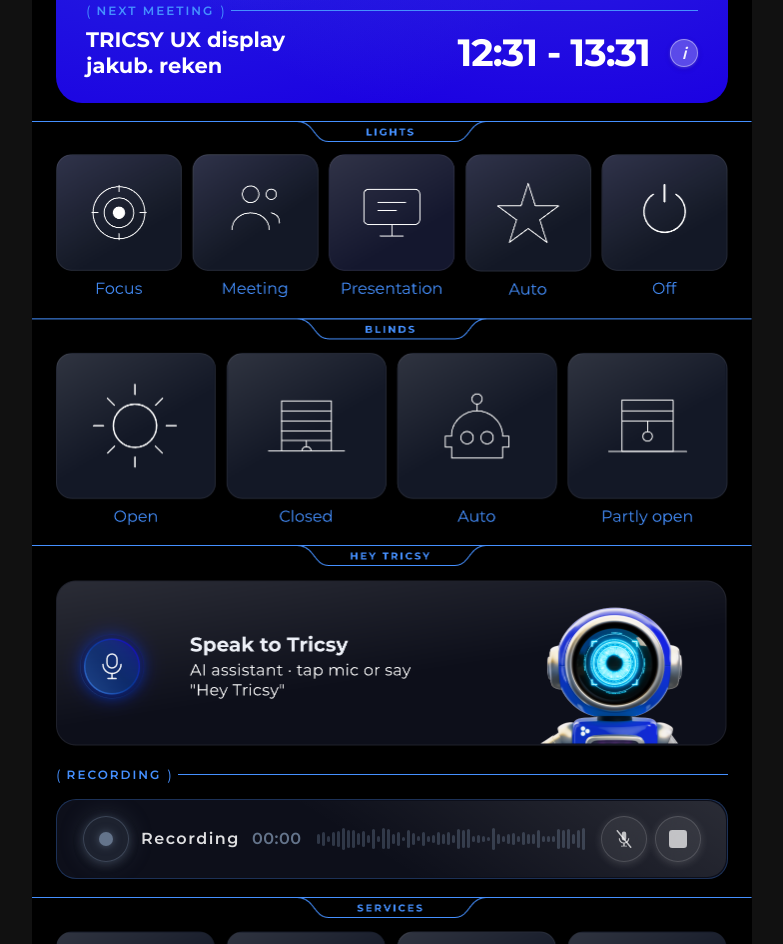
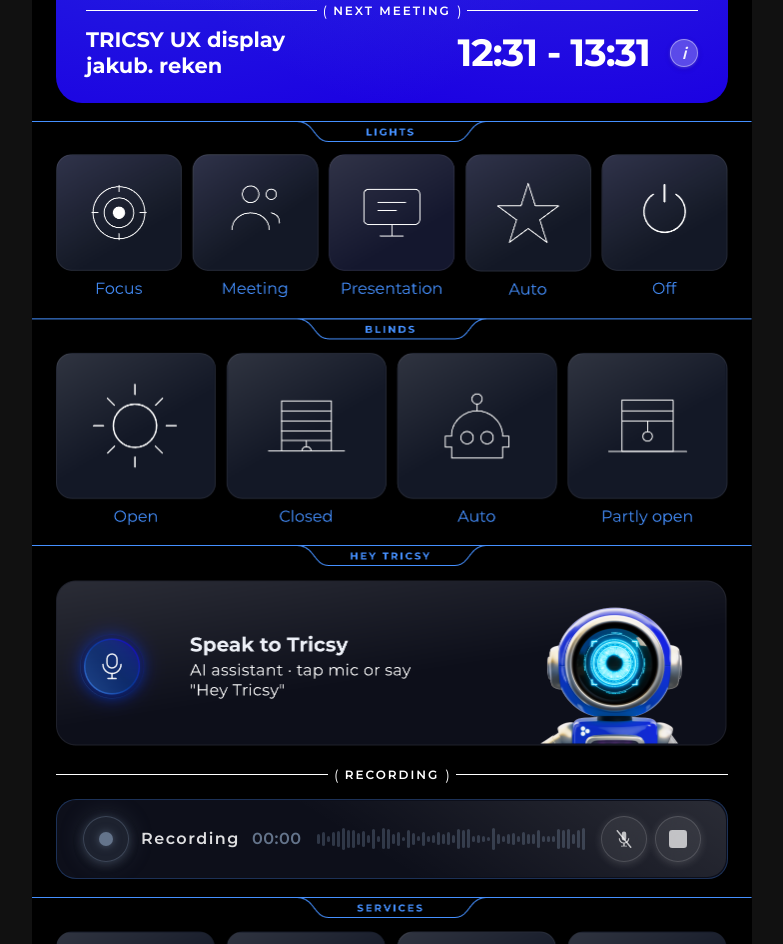
Before and after one commit to jimmyReggaen/occupysidebar10, a plain HTML site: page index.html in a window 1280 px wide. Shown: the part 694-1638 px from the top of the page, without its empty margins (248-1031 px from the left). Drawn offline with Linux system fonts and the light colour scheme.

Commit message:
Slash separators: centered, all white (lines, brackets, text)
Co-Authored-By: Claude Opus 4.6 (1M context) <noreply@anthropic.com>

```diff
--- a/index.html
+++ b/index.html
@@ -65,12 +65,12 @@ body{
 .rec-slash .label-wrap{
   display:flex;align-items:center;gap:6px;flex-shrink:0;
 }
-.rec-slash::after{
-  content:'';flex:1;height:1px;background:#4590ff;
+.rec-slash::before,.rec-slash::after{
+  content:'';flex:1;height:1px;background:#fff;
 }
-.rec-slash .bracket{font-size:14px;color:#4590ff;font-weight:300;}
+.rec-slash .bracket{font-size:14px;color:#fff;font-weight:300;}
 .rec-slash .dot{display:none}
-.rec-slash span.txt{font-size:12px;font-weight:600;color:#4590ff;letter-spacing:2px;text-transform:uppercase}
+.rec-slash span.txt{font-size:12px;font-weight:600;color:#fff;letter-spacing:2px;text-transform:uppercase}
 .rec-card{
   margin:14px 24px 0;border-radius:20px;background:#0d0f1a;
   border:1.5px solid #4590ff44;
@@ -214,12 +214,12 @@ body{
   display:flex;align-items:center;
   height:20px;padding:0 30px;margin:8px 0 0;gap:6px;
 }
-.occ-slash::after{
-  content:'';flex:1;height:1px;background:#4590ff;
+.occ-slash::before,.occ-slash::after{
+  content:'';flex:1;height:1px;background:#fff;
 }
-.occ-slash .bracket{font-size:14px;color:#4590ff;font-weight:300;}
+.occ-slash .bracket{font-size:14px;color:#fff;font-weight:300;}
 .occ-slash span.txt{
-  font-size:12px;font-weight:600;color:#4590ff;letter-spacing:2px;
+  font-size:12px;font-weight:600;color:#fff;letter-spacing:2px;
   text-transform:uppercase;flex-shrink:0;
 }
 .occ-meeting-row{
@@ -325,12 +325,12 @@ body{
   display:flex;align-items:center;
   height:20px;padding:0 30px;margin:8px 0 0;gap:6px;
 }
-.free-slash::after{
-  content:'';flex:1;height:1px;background:#4590ff;
+.free-slash::before,.free-slash::after{
+  content:'';flex:1;height:1px;background:#fff;
 }
-.free-slash .bracket{font-size:14px;color:#4590ff;font-weight:300;}
+.free-slash .bracket{font-size:14px;color:#fff;font-weight:300;}
 .free-slash span.txt{
-  font-size:12px;font-weight:600;color:#4590ff;letter-spacing:2px;
+  font-size:12px;font-weight:600;color:#fff;letter-spacing:2px;
   text-transform:uppercase;flex-shrink:0;
 }
 .free-meeting-row{
```
